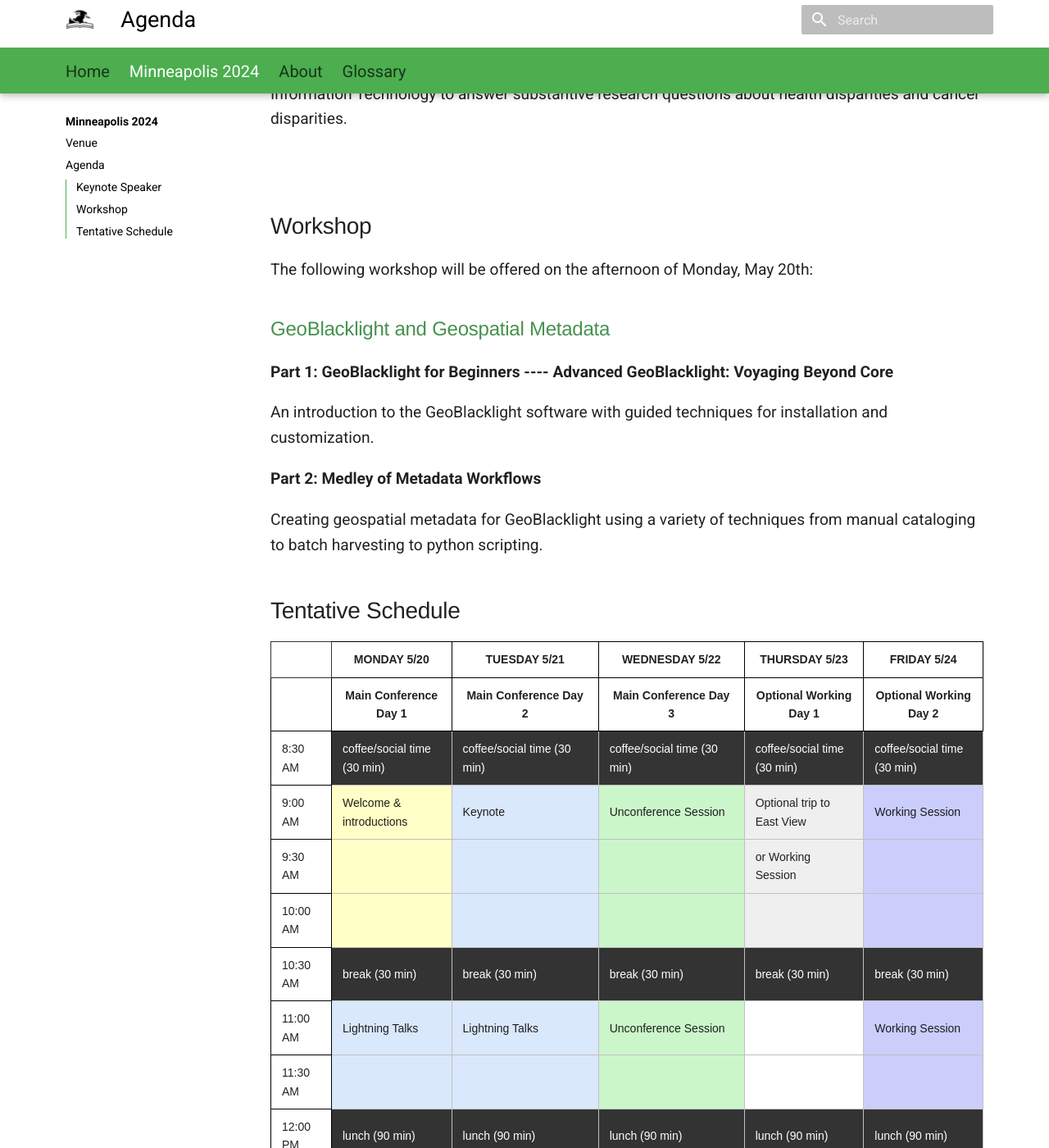
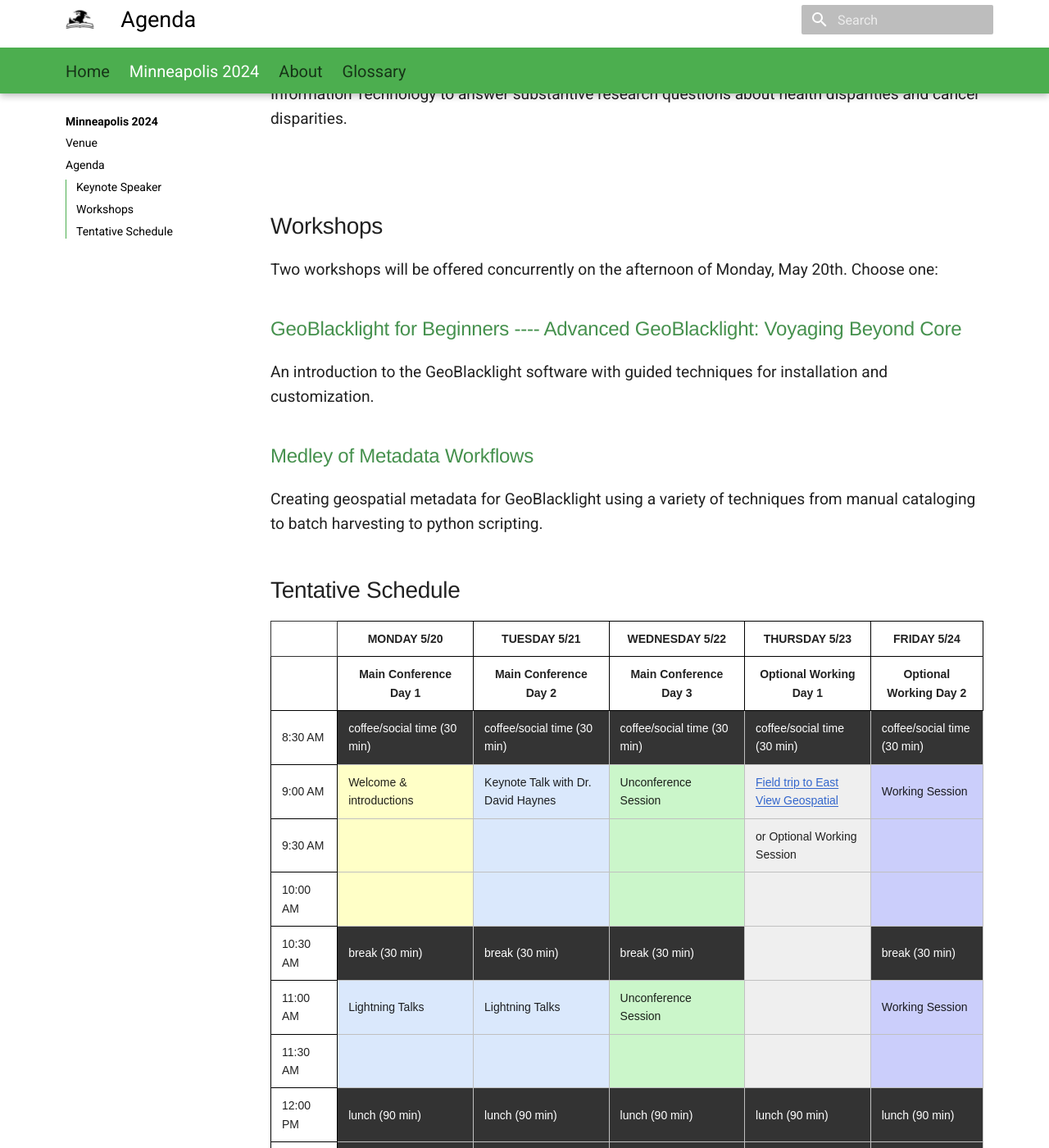
Before and after one commit to geo4lib/geo4libcamp-website, an MkDocs documentation site: the page built from docs/2024/agenda-2024.md, in a window 1280 px wide and 1400 px high, scrolled down 865 px. Shown: the whole window at 82% size. Built offline with MkDocs 1.6.1 and Material for MkDocs 9.7.7, drawn with Linux system fonts in a browser that asks for light colours; some of the changed text lies outside the part shown.

Commit message:
Update agenda-2024.md

```diff
--- a/docs/2024/agenda-2024.md
+++ b/docs/2024/agenda-2024.md
@@ -19,17 +19,15 @@
 
 <br clear="left"/>
 
-## Workshop
+## Workshops
 
-The following workshop will be offered on the afternoon of Monday, May 20th:
+Two workshops will be offered concurrently on the afternoon of Monday, May 20th. Choose one:
 
-### GeoBlacklight and Geospatial Metadata
-
-**Part 1: GeoBlacklight for Beginners ---- Advanced GeoBlacklight: Voyaging Beyond Core**
+### GeoBlacklight for Beginners ---- Advanced GeoBlacklight: Voyaging Beyond Core
 
 An introduction to the GeoBlacklight software with guided techniques for installation and customization.
 
-**Part 2: Medley of Metadata Workflows**
+### Medley of Metadata Workflows
 
 Creating geospatial metadata for GeoBlacklight using a variety of techniques from manual cataloging to batch harvesting to python scripting.
 
@@ -88,9 +86,9 @@
   <tr>
     <td class="tg-cly1">9:00 AM</td>
     <td class="tg-u4xi">Welcome &amp; introductions</td>
-    <td class="tg-hcdt">Keynote</td>
+    <td class="tg-hcdt">Keynote Talk with Dr. David Haynes</td>
     <td class="tg-oz2p">Unconference Session</td>
-    <td class="tg-4ydh">Optional trip to East View</td>
+    <td class="tg-4ydh"><a href="https://geospatial.com">Field trip to East View Geospatial</a></td>
     <td class="tg-nc4f">Working Session</td>
   </tr>
   <tr>
@@ -98,7 +96,7 @@
     <td class="tg-u4xi"></td>
     <td class="tg-hcdt"></td>
     <td class="tg-oz2p"></td>
-    <td class="tg-4ydh">or Working Session</td>
+    <td class="tg-4ydh"> or Optional Working Session</td>
     <td class="tg-nc4f"></td>
   </tr>
   <tr>
@@ -114,7 +112,7 @@
     <td class="tg-tdoa">break (30 min)</td>
     <td class="tg-tdoa">break (30 min)</td>
     <td class="tg-tdoa">break (30 min)</td>
-    <td class="tg-tdoa">break (30 min)</td>
+    <td class="tg-4ydh"></td>
     <td class="tg-tdoa">break (30 min)</td>
   </tr>
   <tr>
@@ -122,7 +120,7 @@
     <td class="tg-hcdt">Lightning Talks</td>
     <td class="tg-hcdt">Lightning Talks</td>
     <td class="tg-oz2p">Unconference Session</td>
-    <td class="tg-ve35"></td>
+    <td class="tg-4ydh"></td>
     <td class="tg-nc4f">Working Session</td>
   </tr>
   <tr>
@@ -130,7 +128,7 @@
     <td class="tg-hcdt"></td>
     <td class="tg-hcdt"></td>
     <td class="tg-oz2p"></td>
-    <td class="tg-ve35"></td>
+    <td class="tg-4ydh"></td>
     <td class="tg-nc4f"></td>
   </tr>
   <tr>
@@ -159,15 +157,15 @@
   </tr>
   <tr>
     <td class="tg-cly1">1:30 PM</td>
-    <td class="tg-uqso">Workshops</td>
     <td class="tg-oz2p">Unconference Pitches and Planning</td>
+    <td class="tg-oz2p">Unconference Session</td>
     <td class="tg-oz2p">Unconference Session</td>
     <td class="tg-nc4f">Working Session</td>
     <td class="tg-nc4f">Working Session</td>
   </tr>
   <tr>
     <td class="tg-cly1">2:00 PM</td>
-    <td class="tg-uqso"></td>
+    <td class="tg-oz2p"></td>
     <td class="tg-oz2p"></td>
     <td class="tg-oz2p"></td>
     <td class="tg-nc4f"></td>
@@ -175,7 +173,7 @@
   </tr>
   <tr>
     <td class="tg-cly1">2:30 PM</td>
-    <td class="tg-uqso"></td>
+    <td class="tg-oz2p"></td>
     <td class="tg-oz2p"></td>
     <td class="tg-oz2p"></td>
     <td class="tg-nc4f"></td>
@@ -213,5 +211,13 @@
     <td class="tg-nc4f"></td>
     <td class="tg-ve35"></td>
   </tr>
+  <tr>
+    <td class="tg-cly1">Evening</td>
+    <td class="tg-4ydh">Informal social time - Happy hour</td>
+    <td class="tg-4ydh">Group dinner at <a href="https://surlybrewing.com/beer-hall-and-beer-garden/">Surly Brewing</a></td>
+    <td class="tg-4ydh">Informal social time - Happy hour</td>
+    <td class="tg-4ydh"></td>
+    <td class="tg-4ydh"></td>
+  </tr>
 </tbody>
 </table>
```
